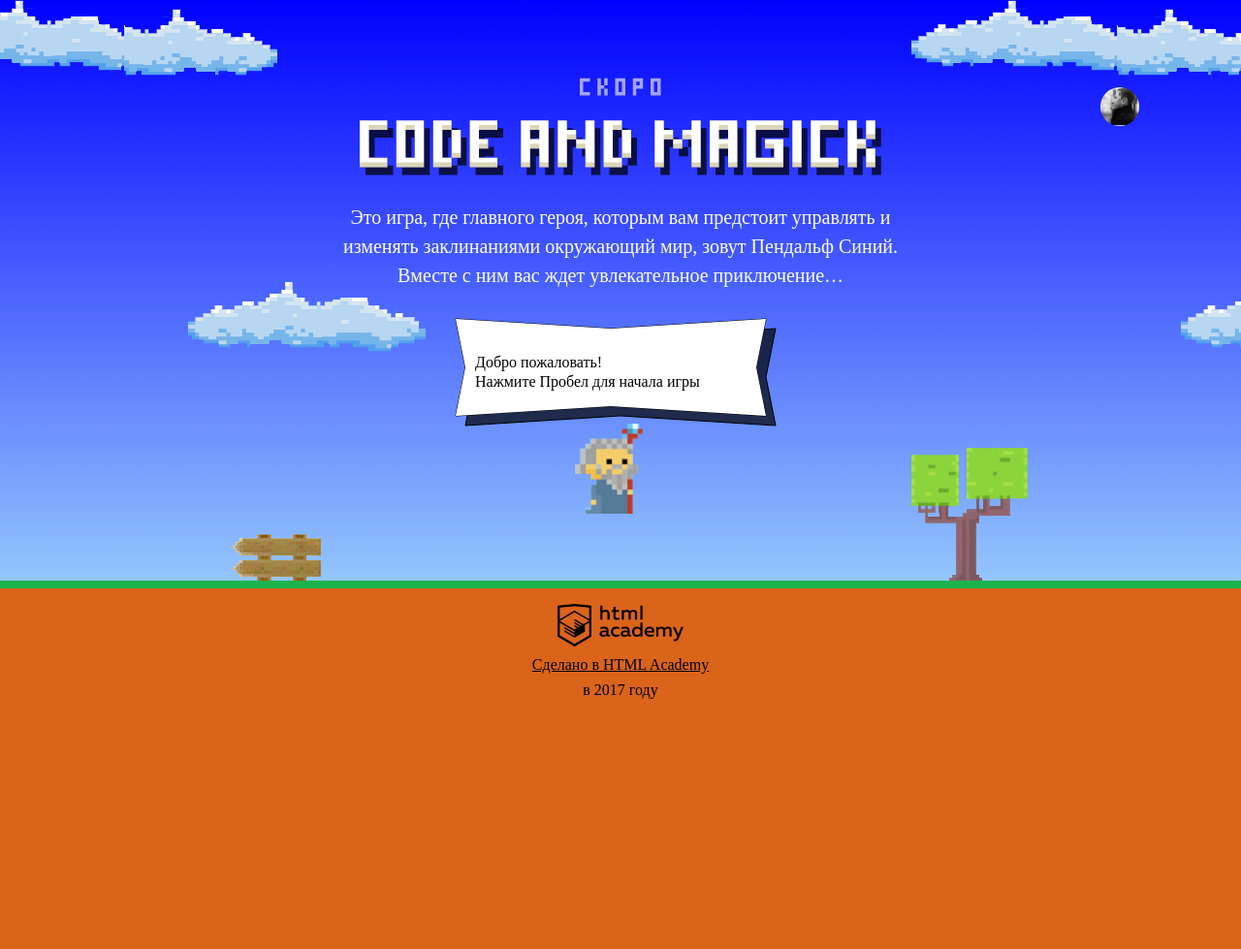
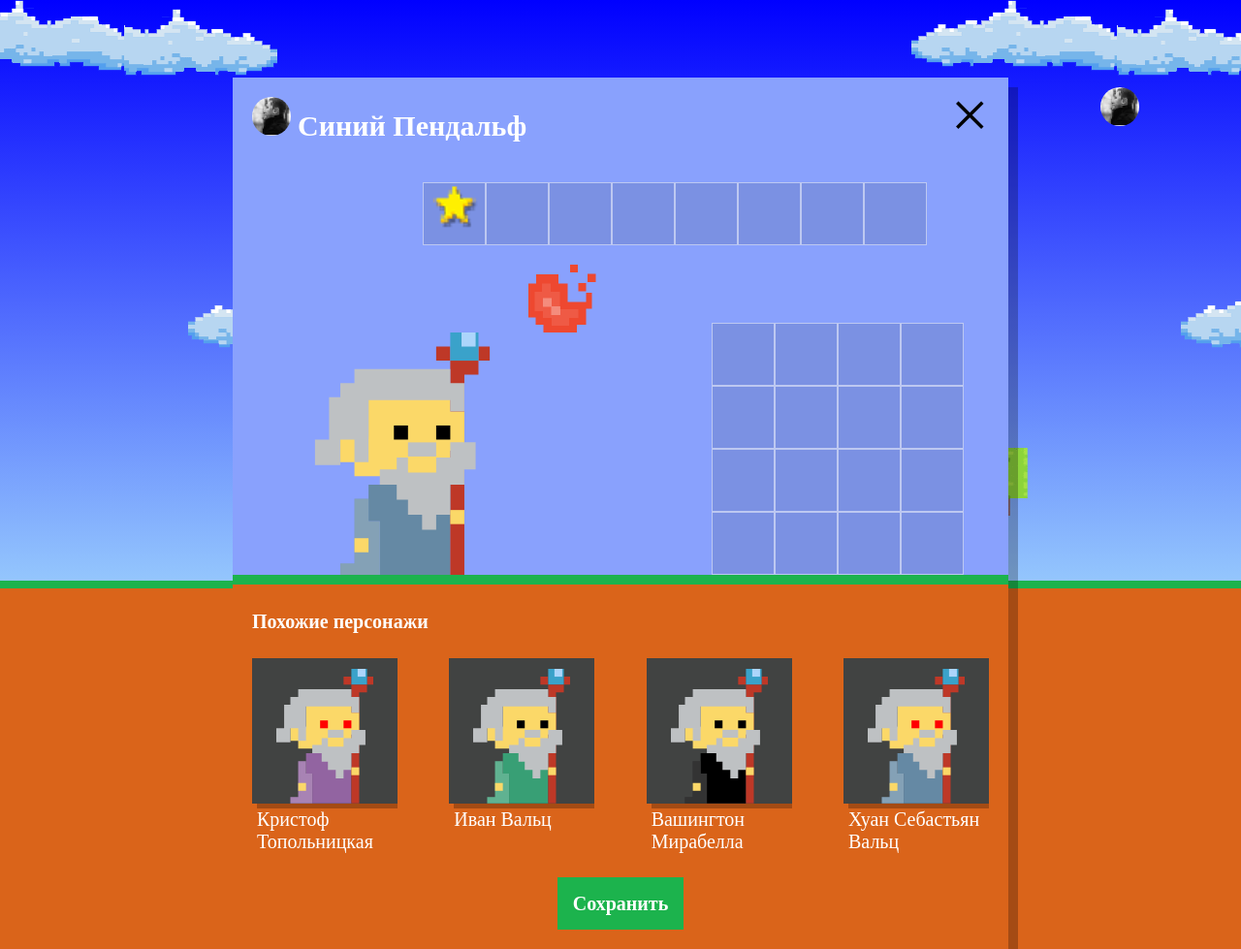
Before and after one commit to Angelina0100/931533-code-and-magick-19, a website: page index.html in a window 1280 px wide. Shown: the whole page at 97% size. Before the commit the page ends 800 px from the top, so only its background shows below. Drawn offline with Linux system fonts and the light colour scheme; a web font is replaced by a local one.

Commit message:
Рендер волшебника

```diff
--- a/index.html
+++ b/index.html
@@ -204,10 +204,10 @@
 
   var getWizardY = function(height) {
     return (height - wizardHeight) * 2/3;
-    /*"2/3 игрового поля ОТ ЗЕМЛИ", - я бы посчитала, что сверху должно быть 1/3, а снизу - 2/3, но тогда маг прячется за надписью, поэтому оставляем умножить на 2/3 */
   }
 
 </script>
+<script src="js/setup.js"></script>
 <script src="js/stat.js"></script>
 <script src="js/game.js"></script>
 
--- /dev/null
+++ b/js/setup.js
@@ -0,0 +1,34 @@
+'use strict';
+var wizards = {
+  WIZARD_NAMES: ['Иван', 'Хуан Себастьян', 'Мария', 'Кристоф', 'Виктор', 'Юлия', 'Люпита', 'Вашингтон'],
+  WIZARD_SECOND_NAMES: ['да Марья', 'Верон', 'Мирабелла', 'Вальц', 'Онопко', 'Топольницкая', 'Нионго', 'Ирвинг'],
+  COAT_COLORS: ['rgb(101, 137, 164)', 'rgb(241, 43, 107)', 'rgb(146, 100, 161)', 'rgb(56, 159, 117)', 'rgb(215, 210, 55)', 'rgb(0, 0, 0)'],
+  EYE_COLORS: ['black', 'red', 'blue', 'yellow', 'green']
+};
+
+var userDialog = document.querySelector('.setup');
+userDialog.classList.remove('hidden');
+
+var similarListElement = userDialog.querySelector('.setup-similar-list');
+var similarWizardTemplate = document.querySelector('#similar-wizard-template').content.querySelector('.setup-similar-item');
+
+var getRandomElement = function (array) {
+  var randomElementIndex = Math.floor(Math.random() * array.length);
+  return array[randomElementIndex];
+};
+
+var renderWizard = function (firstNAme, secondName, coat, eye) {
+  var wizardElement = similarWizardTemplate.cloneNode(true);
+  wizardElement.querySelector('.setup-similar-label').textContent = getRandomElement(wizards.WIZARD_NAMES) + ' ' + getRandomElement(wizards.WIZARD_SECOND_NAMES);
+  wizardElement.querySelector('.wizard-coat').style.fill = getRandomElement(wizards.COAT_COLORS);
+  wizardElement.querySelector('.wizard-coat').style.fill = getRandomElement(wizards.COAT_COLORS);
+  wizardElement.querySelector('.wizard-eyes').style.fill = getRandomElement(wizards.EYE_COLORS);
+  return wizardElement;
+}
+
+var fragment = document.createDocumentFragment();
+for (var i = 0; i < 4; i ++) {
+  fragment.appendChild(renderWizard(wizards.WIZARD_NAMES, wizards.WIZARD_SECOND_NAMES, wizards.COAT_COLORS, wizards.EYE_COLORS));
+}
+similarListElement.appendChild(fragment);
+userDialog.querySelector('.setup-similar').classList.remove('hidden');
```
